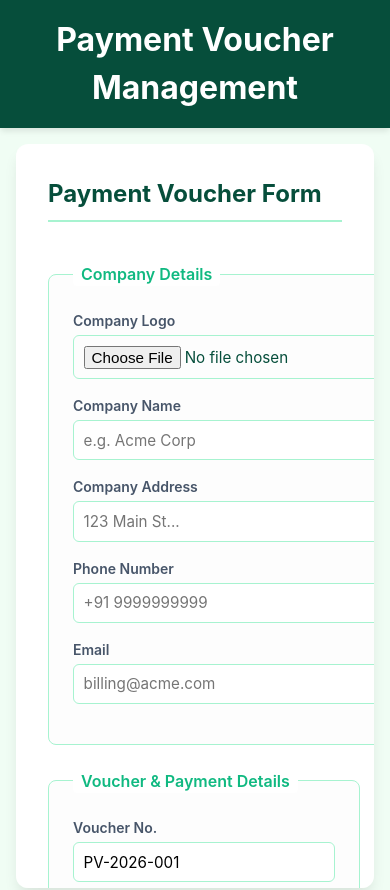
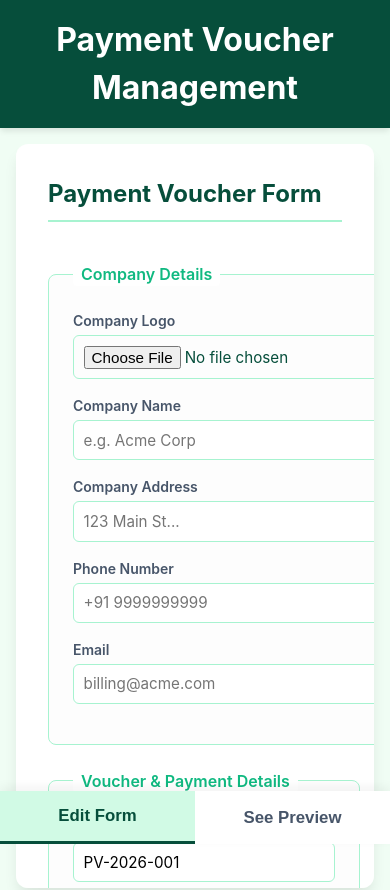
Before and after one commit to Evangeline2002/Voucher, a React (Vite) app: page / in a window 390 px wide. Shown: the top 890 px of the page. Built offline with nearby package versions, Linux system fonts and the light colour scheme.

Commit message:
first commit

```diff
--- a/src/App.css
+++ b/src/App.css
@@ -384,6 +384,10 @@
   padding-top: 10px;
 }
 
+.mobile-tabs {
+  display: none;
+}
+
 /* Responsive Layout */
 @media screen and (max-width: 1200px) {
   .main-layout {
@@ -394,6 +398,44 @@
 }
 
 @media screen and (max-width: 768px) {
+  .mobile-tabs {
+    display: flex;
+    position: fixed;
+    bottom: 0;
+    left: 0;
+    width: 100%;
+    background: white;
+    box-shadow: 0 -4px 10px rgba(0, 0, 0, 0.05);
+    z-index: 1000;
+  }
+
+  .tab-btn {
+    flex: 1;
+    padding: 15px;
+    border: none;
+    background: transparent;
+    font-weight: 700;
+    font-size: 1.05rem;
+    color: var(--text-muted);
+    cursor: pointer;
+    transition: all 0.2s;
+  }
+
+  .tab-btn.active {
+    color: var(--primary-color);
+    border-bottom: 3px solid var(--primary-color);
+    background: var(--highlight-color);
+  }
+
+  .main-layout {
+    padding-bottom: 80px;
+    /* space for tabs */
+  }
+
+  section.mobile-hidden {
+    display: none !important;
+  }
+
   .voucher-preview-container {
     zoom: 0.45;
     /* Scale down for better mobile view */
--- a/src/App.jsx
+++ b/src/App.jsx
@@ -31,6 +31,7 @@
 
 function App() {
   const [data, setData] = useState(defaultData);
+  const [mobileTab, setMobileTab] = useState('form');
 
   useEffect(() => {
     const draft = loadVoucherDraft();
@@ -79,7 +80,7 @@
         <h1>Payment Voucher Management</h1>
       </header>
       <main className="main-layout">
-        <section className="left-panel">
+        <section className={`left-panel ${mobileTab === 'preview' ? 'mobile-hidden' : ''}`}>
           <PaymentVoucherForm
             data={data}
             onChange={handleChange}
@@ -89,10 +90,19 @@
             onDownloadPDF={handleDownloadPDF}
           />
         </section>
-        <section className="right-panel">
+        <section className={`right-panel ${mobileTab === 'form' ? 'mobile-hidden' : ''}`}>
           <VoucherPreview data={data} />
         </section>
       </main>
+
+      <div className="mobile-tabs hide-on-print">
+        <button className={`tab-btn ${mobileTab === 'form' ? 'active' : ''}`} onClick={() => setMobileTab('form')}>
+          Edit Form
+        </button>
+        <button className={`tab-btn ${mobileTab === 'preview' ? 'active' : ''}`} onClick={() => setMobileTab('preview')}>
+          See Preview
+        </button>
+      </div>
     </div>
   );
 }
```
Also changed, not shown: 1 other file (tests, documents, lock files or other folders).
